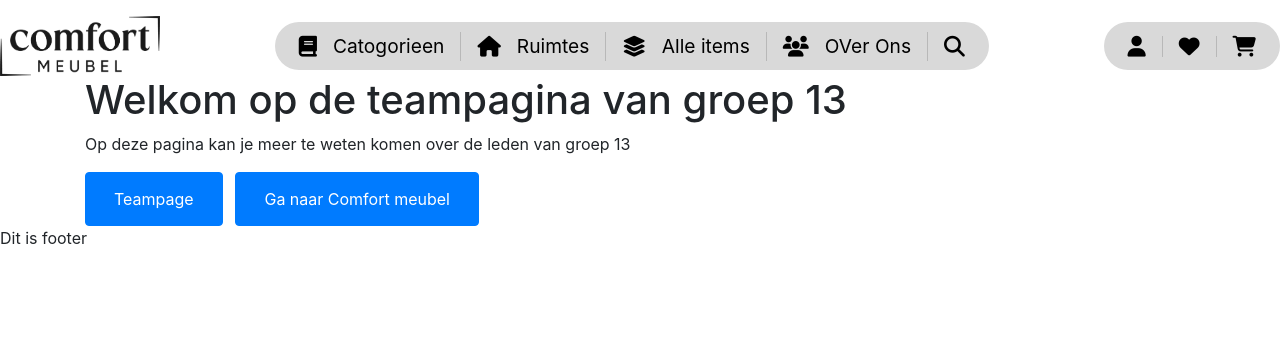
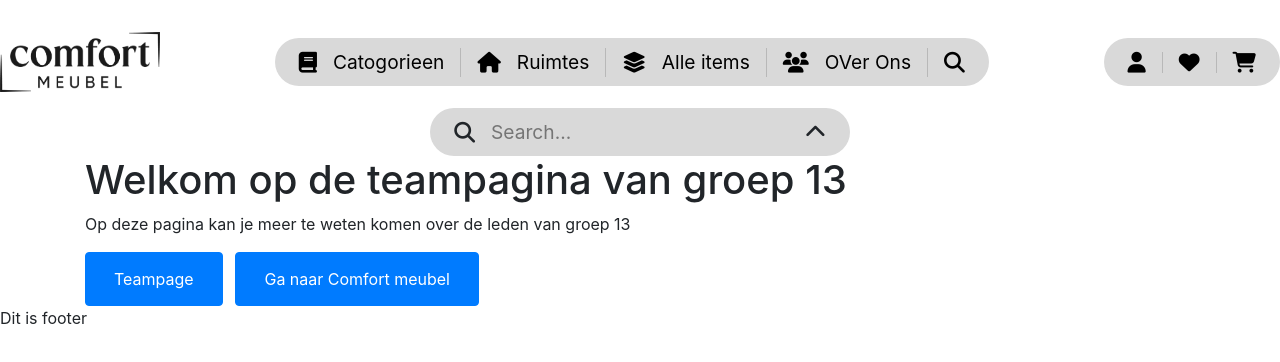
Before and after one commit to gitjonaspeeters/2324_1DVO_WPL2_GROEP_13, a Vue app: page / in a window 1280 px wide. Shown: the top 362 px of the page. Built offline with nearby package versions, Linux system fonts and the light colour scheme.

Commit message:
search navigatie knop

```diff
--- a/src/components/NavigationComponents/NavigationComponent.vue
+++ b/src/components/NavigationComponents/NavigationComponent.vue
@@ -50,8 +50,17 @@
             </div>
         </nav>
     </div>
+    <!-- searchbar -->
+    <div id="search-container">
+        <div id="search">
+            <div id="search-inhoud">
+                <i class="fa-solid fa-magnifying-glass"></i>
+                <input type="text" placeholder="Search...">
+                <i class="fa-solid fa-chevron-up"></i>
+            </div>
+        </div>
+    </div>
 </template>
-
 <script>
 export default {
     name: "NavigationBar"
@@ -64,7 +73,7 @@ export default {
     /* border: 1px solid red; */
 }
 #navigation-container{
-    margin: 1rem auto 0 auto;
+    margin: 2rem auto 0 auto;
     width: 115rem;
     max-width: 100%;
 }
@@ -143,6 +152,32 @@ nav p{
     align-items: center;
     text-decoration: none;
 }
-
+/* searchbar */
+#search-container{
+    margin: 1rem auto 0 auto;
+    max-width: 100%;
+}
+#search{
+    display: flex;
+    justify-content: center;
+}
+#search-inhoud{
+    background-color: #D9D9D9;
+    height: 0.1rem;
+    display: flex;
+    justify-content: space-between;
+    align-items: center;
+    padding: 1.5rem;
+    border-radius: 10rem;
+    gap: 1rem;
+}
+#search-inhoud i {
+    font-size: 1.3rem;
+}
+#search-inhoud input {
+    background-color: #D9D9D9;
+    border: none;
+    font-size: 1.2rem;
+}
 
 </style>
```
